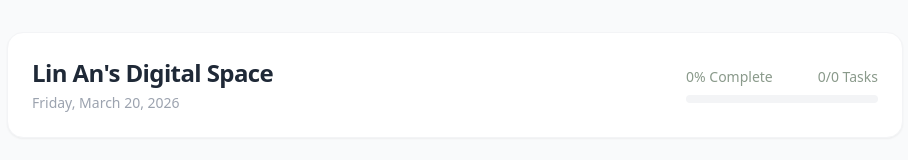
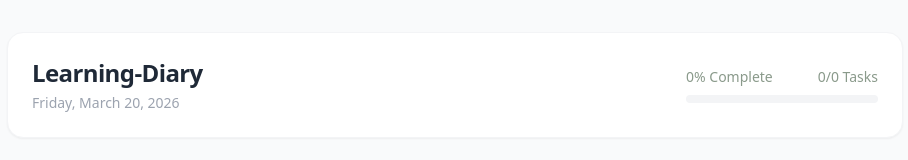
Before and after one commit to Iexplain/Learning-Diary, a Next.js app: page /Learning-Diary/ in a window 1280 px wide. Shown: the top 160 px of the page, without its empty margins (185-1093 px from the left). Built offline with nearby package versions, Linux system fonts and the light colour scheme; no server answers.

Commit message:
Update page.tsx

```diff
--- a/app/page.tsx
+++ b/app/page.tsx
@@ -96,7 +96,7 @@ export default function Dashboard() {
         {/* Header */}
         <header className="flex justify-between items-center bg-white p-6 rounded-2xl shadow-sm border border-gray-100">
           <div>
-            <h1 className="text-2xl font-semibold tracking-tight">Lin An's Digital Space</h1>
+            <h1 className="text-2xl font-semibold tracking-tight">Learning-Diary</h1>
             <p className="text-gray-400 text-sm mt-1">{currentDate}</p>
           </div>
           <div className="flex flex-col items-end w-48">
```
